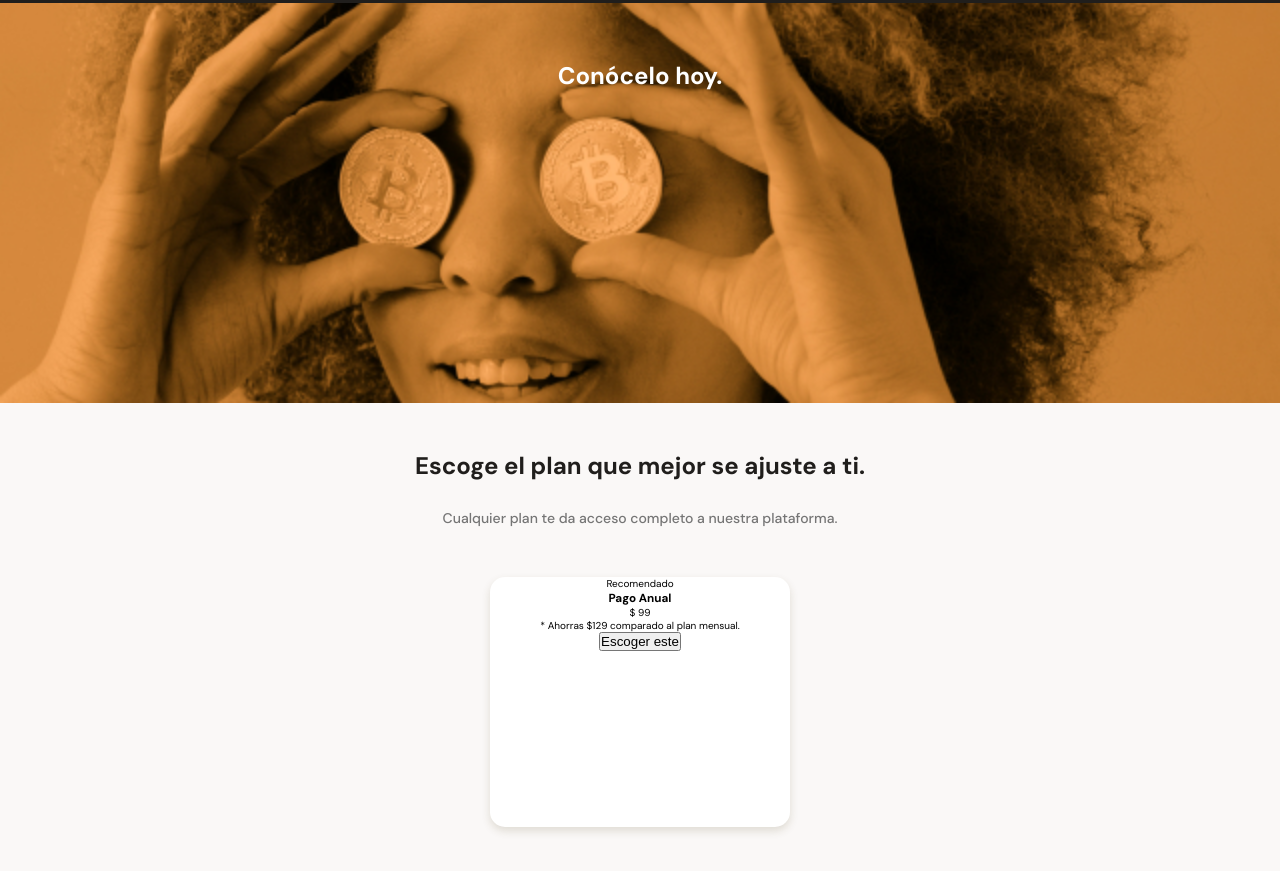
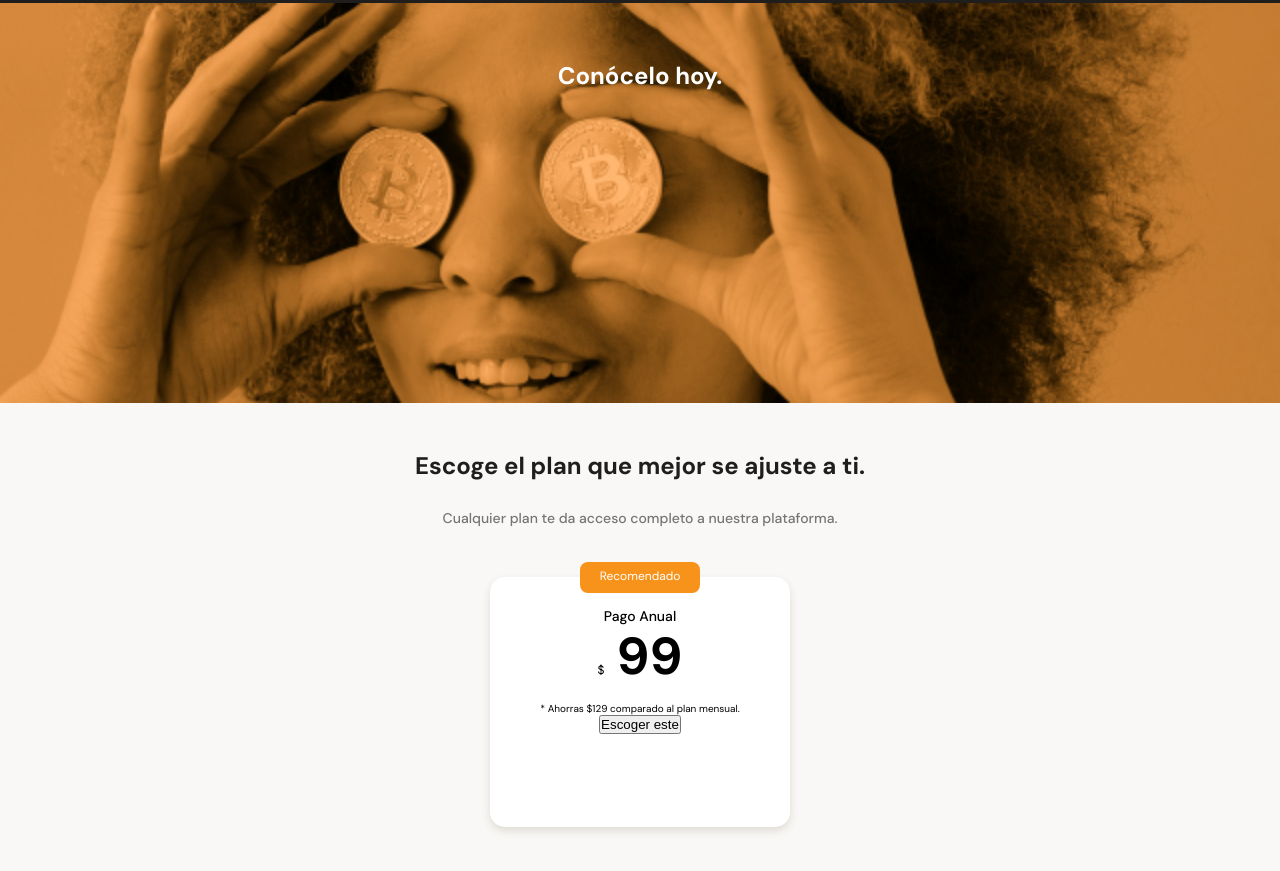
Before and after one commit to felipemunozca/platzi_maquetacionMobileFirst, a plain HTML site: page index.html in a window 1280 px wide. Shown: the part 1987-2858 px from the top of the page. Drawn offline with Linux system fonts and the light colour scheme.

Commit message:
Clase 25 completada.

```diff
--- a/assets/css/styles.css
+++ b/assets/css/styles.css
@@ -535,6 +535,42 @@ Se deben agregar las demás tarjetas de la sección beneficio, junto a los icono
     border-radius: 15px;
     box-shadow: 0 4px 8px rgba(89, 73, 30, 0.16);
 }
+.recommended {
+    position: absolute;
+    width: 120px;
+    height: 31px;
+    top: -15px;
+    left: calc(50% - 60px);
+    padding: 6px;
+    font-size: 1.2rem;
+    background-color: var(--bitcoin-orange);
+    border-radius: 8px;
+    color: var(--just-white);
+}
+.plan-card__title {
+    padding-top: 30px;
+    font-size: 1.4rem;
+    font-weight: 500;
+    line-height: 1.8rem;
+    color: black;
+}
+.plan-card__price {
+    padding: 5px 0;
+    font-size: 5.2rem;
+    font-weight: bold;
+    line-height: 5.3rem;
+    color: black;
+}
+.plan-card__price span {
+    font-size: 1.2rem;
+    font-weight: 300;
+}
+.plan-card__saving {
+    font-size: 1.2rem;
+    color: #757575;
+}
+
+
 
 /* Desafió Clase 17
 Creo mi propia clase de CSS para ocultar elementos, en la vista móvil la segunda tabla no se vera.
```
